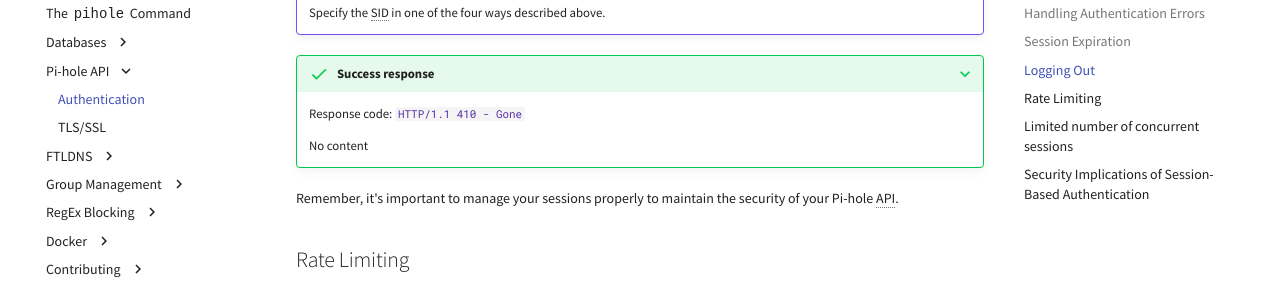
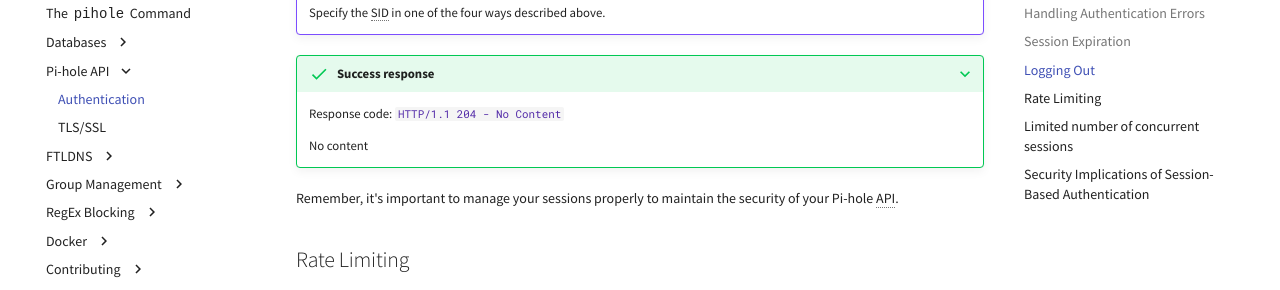
Before and after one commit to pi-hole/docs, an MkDocs documentation site: the page built from docs/api/auth.md, in a window 1280 px wide and 900 px high, scrolled down 3272 px. Shown: the part 153-443 px from the top of the window. Built offline with MkDocs 1.6.1 and Material for MkDocs 9.7.7, drawn with Linux system fonts in a browser that asks for light colours; comment, search, counter and statistics services are not loaded.

Commit message:
Fix response code for session deletion
The correct is 204 - No content.

The previous code (410) is not even on the specification file: https://github.com/pi-hole/FTL/blob/8d1add8d99d8a36ccc6fb97628a33a219cf8abbd/src/api/docs/content/specs/auth.yaml#L140-L156

Signed-off-by: RD WebDesign <github@rdwebdesign.com.br>

```diff
--- a/docs/api/auth.md
+++ b/docs/api/auth.md
@@ -388,7 +388,7 @@
 
 ???+ success "Success response"
 
-    Response code: `HTTP/1.1 410 - Gone`
+    Response code: `HTTP/1.1 204 - No Content`
 
     No content
 
```
